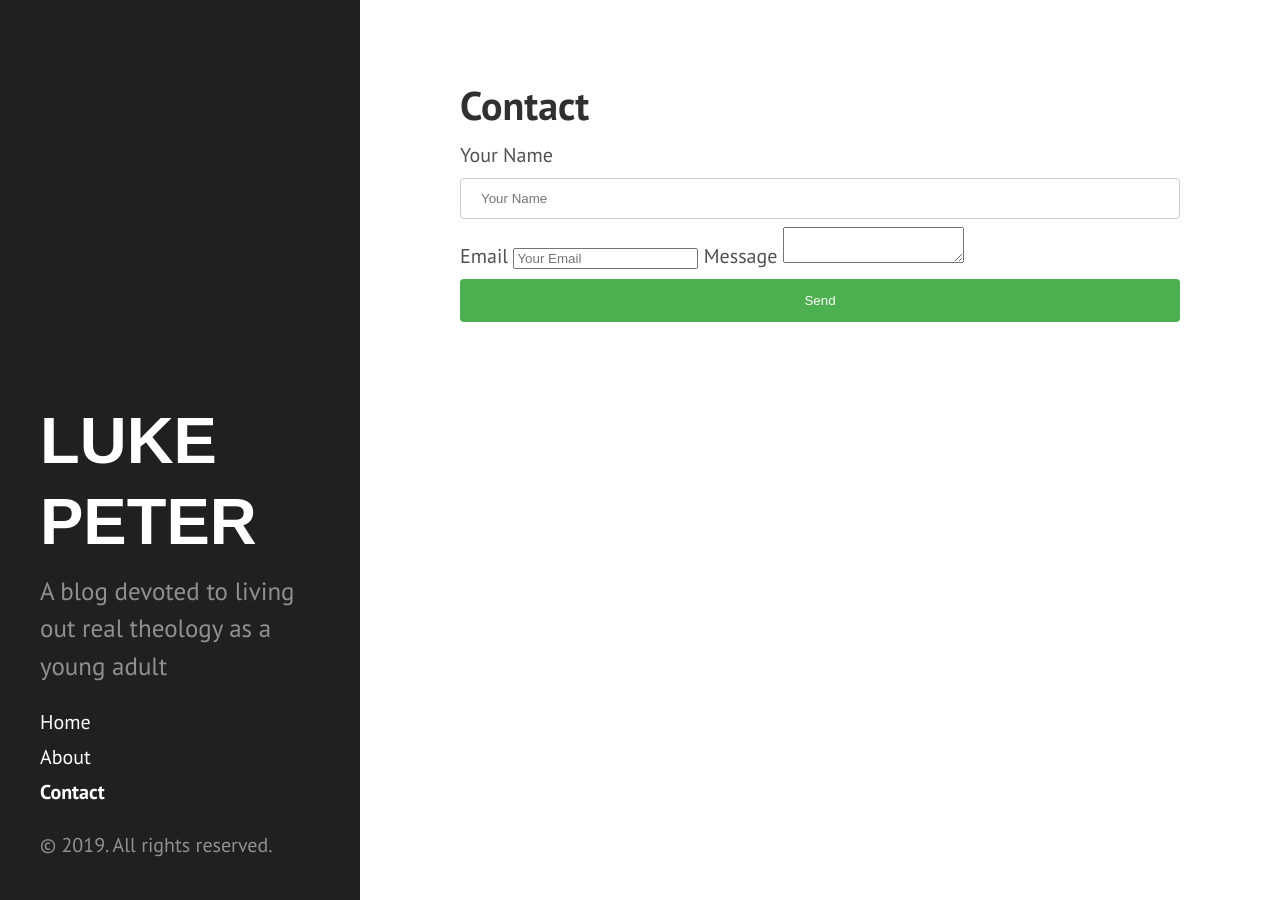
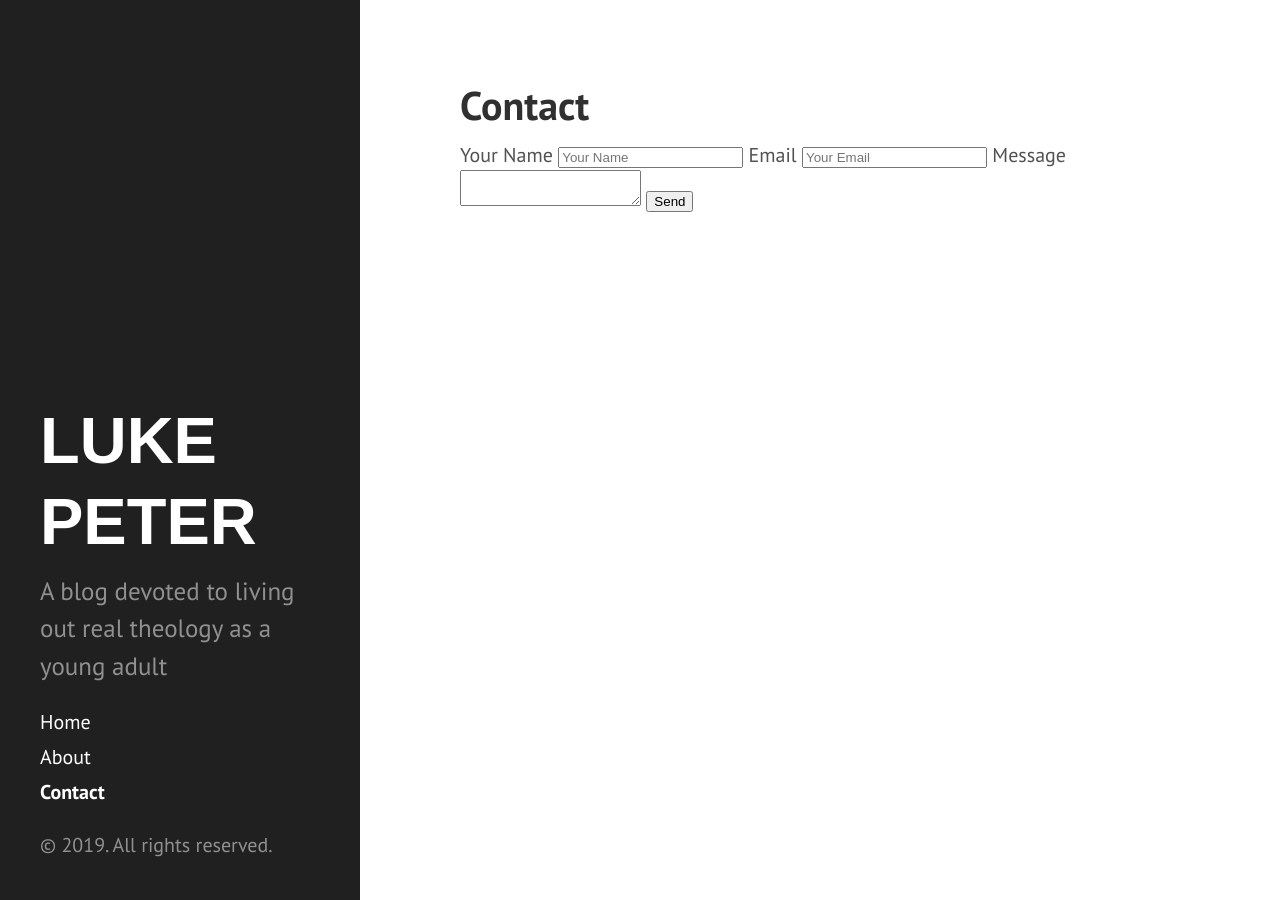
Before and after one commit to lpg0/lukepeter, a Jekyll site: the page built from docs/contact.md, in a window 1280 px wide. Built offline with Jekyll 4.4.1, drawn with Linux system fonts in a browser that asks for light colours; some web fonts are replaced.

Commit message:
Update hyde.css

```diff
--- a/docs/public/css/hyde.css
+++ b/docs/public/css/hyde.css
@@ -54,7 +54,7 @@ html {
  * out above content in mobile and later moves to the side with wider viewports.
  */
 
-input[type=text] {
+/*input[type=text] {
   width: 100%;
   padding: 12px 20px;
   margin: 8px 0;
@@ -77,7 +77,7 @@ input[type=submit] {
 
 input[type=submit]:hover {
   background-color: #45a049;
-}
+}*/
 
 .sidebar {
   text-align: center;
```
